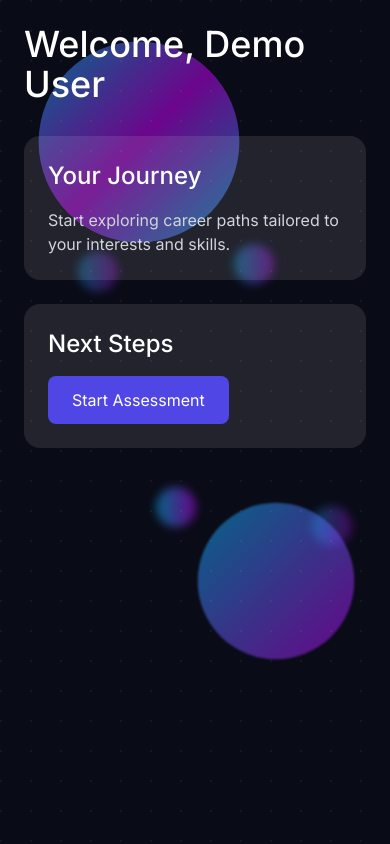
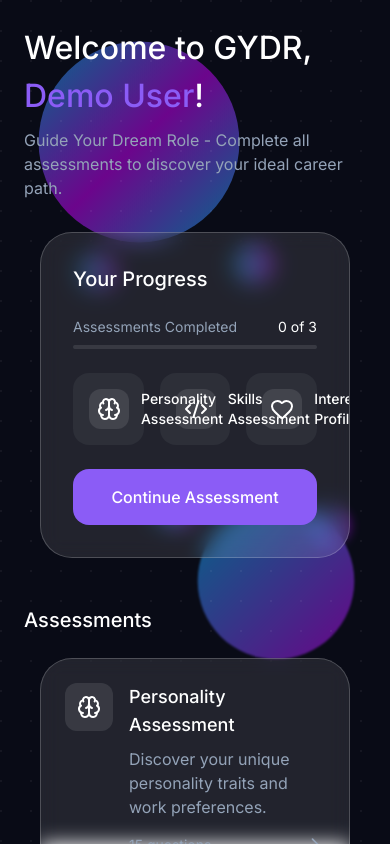
Before and after one commit to Aditya-Nagurkar/GYDR, a React (Vite) app: page / in a window 390 px wide. Both pictures are taken after a click on the button "Start". Shown: the top 844 px of the page. Built offline with nearby package versions, Linux system fonts and the light colour scheme.

Commit message:
Update: Responsive design improvements and background animations

```diff
--- a/src/pages/Dashboard.tsx
+++ b/src/pages/Dashboard.tsx
@@ -1,5 +1,12 @@
-import { useState } from 'react';
-import { UserProfile } from '../types';
+import { useNavigate } from 'react-router-dom';
+import { motion } from 'framer-motion';
+import GlassMorphicBox from '../components/GlassMorphicBox';
+import GradientButton from '../components/GradientButton';
+import { mockAssessments, mockCareerRecommendations } from '../data/mockData';
+import { UserProfile, CareerRecommendation } from '../types';
+import { Brain, Code2, Heart, ArrowRight } from 'lucide-react';
+import { calculateCareerMatches } from '../utils/careerMatching';
+import { useState, useEffect } from 'react';
 
 interface DashboardProps {
   userName: string;
@@ -7,35 +14,150 @@ interface DashboardProps {
   updateUserProfile: (data: Partial<UserProfile>) => void;
 }
 
-export default function Dashboard({
-  userName,
-  userProfile,
-  updateUserProfile
-}: DashboardProps) {
+export default function Dashboard({ userName, userProfile, updateUserProfile }: DashboardProps) {
+  const navigate = useNavigate();
+  const [careerMatches, setCareerMatches] = useState<CareerRecommendation[]>([]);
+
+  useEffect(() => {
+    // Calculate career matches when userProfile changes
+    const matches = calculateCareerMatches(userProfile, mockCareerRecommendations);
+    setCareerMatches(matches);
+  }, [userProfile]);
+
+  const getAssessmentIcon = (icon: string) => {
+    switch (icon) {
+      case 'brain':
+        return <Brain className="w-6 h-6" />;
+      case 'code-2':
+        return <Code2 className="w-6 h-6" />;
+      case 'heart':
+        return <Heart className="w-6 h-6" />;
+      default:
+        return null;
+    }
+  };
+
+  const isAssessmentCompleted = (assessmentId: string) => {
+    return userProfile.completedAssessments.includes(assessmentId);
+  };
+
+  const getNextIncompleteAssessment = () => {
+    return mockAssessments.find(assessment => !isAssessmentCompleted(assessment.id));
+  };
+
+  const allAssessmentsCompleted = userProfile.completedAssessments.length === userProfile.totalAssessments;
+
   return (
-    <div className="min-h-screen p-6">
+    <div className="min-h-screen p-6 font-['Inter']">
       <div className="max-w-4xl mx-auto">
-        <h1 className="text-4xl font-medium mb-8">
-          Welcome, {userName}
-        </h1>
+        <header className="mb-8">
+          <h1 className="text-[32px] font-medium mb-2">
+            Welcome to GYDR, {' '}
+            <span className="text-[#8B5CF6]">{userName}</span>!
+          </h1>
+          <p className="text-[#94A3B8]">
+            Guide Your Dream Role - Complete all assessments to discover your ideal career path.
+          </p>
+        </header>
 
-        <div className="space-y-6">
-          <div className="bg-white/10 rounded-2xl p-6">
-            <h2 className="text-2xl font-medium mb-4">Your Journey</h2>
-            <p className="text-gray-300">
-              Start exploring career paths tailored to your interests and skills.
-            </p>
+        <GlassMorphicBox className="p-8 mb-12">
+          <h2 className="text-xl font-medium mb-6">Your Progress</h2>
+          <div className="mb-6">
+            <div className="flex justify-between text-sm mb-2">
+              <span className="text-[#94A3B8]">Assessments Completed</span>
+              <span className="text-white">
+                {userProfile.completedAssessments.length} of {userProfile.totalAssessments}
+              </span>
+            </div>
+            <div className="h-1 bg-[rgba(255,255,255,0.1)] rounded-full overflow-hidden">
+              <motion.div
+                className="h-full bg-[#8B5CF6]"
+                initial={{ width: 0 }}
+                animate={{ width: `${(userProfile.completedAssessments.length / userProfile.totalAssessments) * 100}%` }}
+                transition={{ duration: 0.5 }}
+              />
+            </div>
           </div>
 
-          <div className="bg-white/10 rounded-2xl p-6">
-            <h2 className="text-2xl font-medium mb-4">Next Steps</h2>
-            <button
-              onClick={() => updateUserProfile({ hasStartedAssessment: true })}
-              className="bg-indigo-600 hover:bg-indigo-700 text-white px-6 py-3 rounded-lg transition-colors"
+          <div className="grid grid-cols-3 gap-4 mb-6">
+            {mockAssessments.map((assessment) => {
+              const completed = isAssessmentCompleted(assessment.id);
+              return (
+                <div
+                  key={assessment.id}
+                  className={`p-4 rounded-2xl ${
+                    completed
+                      ? 'bg-[rgba(139,92,246,0.1)] border border-[rgba(139,92,246,0.2)]'
+                      : 'bg-[rgba(255,255,255,0.05)]'
+                  }`}
+                >
+                  <div className="flex items-center gap-3">
+                    <div className={`p-2 rounded-xl ${
+                      completed ? 'bg-[#8B5CF6]' : 'bg-[rgba(255,255,255,0.1)]'
+                    }`}>
+                      {getAssessmentIcon(assessment.icon)}
+                    </div>
+                    <div>
+                      <h3 className="text-sm font-medium">{assessment.title}</h3>
+                      {completed && (
+                        <span className="text-xs text-[#8B5CF6]">Completed</span>
+                      )}
+                    </div>
+                  </div>
+                </div>
+              );
+            })}
+          </div>
+
+          <button
+            onClick={() => {
+              const nextAssessment = getNextIncompleteAssessment();
+              if (nextAssessment) {
+                navigate(`/assessment/${nextAssessment.id}`);
+              }
+            }}
+            className="w-full py-4 bg-[#8B5CF6] hover:bg-[#7C3AED] rounded-2xl font-medium transition-colors"
+          >
+            Continue Assessment
+          </button>
+        </GlassMorphicBox>
+
+        <h2 className="text-xl font-medium mb-6">Assessments</h2>
+        <div className="space-y-4">
+          {mockAssessments.map((assessment) => (
+            <GlassMorphicBox
+              key={assessment.id}
+              className="p-6 cursor-pointer"
+              onClick={() => navigate(`/assessment/${assessment.id}`)}
             >
-              Start Assessment
-            </button>
-          </div>
+              <div className="flex items-start gap-4">
+                <div className={`p-3 rounded-xl ${
+                  isAssessmentCompleted(assessment.id) ? 'bg-[#8B5CF6]' : 'bg-[rgba(255,255,255,0.1)]'
+                }`}>
+                  {getAssessmentIcon(assessment.icon)}
+                </div>
+                <div className="flex-1">
+                  <div className="flex justify-between items-start">
+                    <div>
+                      <h3 className="text-lg font-medium mb-2">{assessment.title}</h3>
+                      <p className="text-[#94A3B8] mb-4">{assessment.description}</p>
+                    </div>
+                    {isAssessmentCompleted(assessment.id) && (
+                      <span className="px-3 py-1 bg-[rgba(255,255,255,0.1)] rounded-full text-sm">
+                        Completed
+                      </span>
+                    )}
+                  </div>
+                  <div className="flex items-center justify-between text-[#94A3B8] text-sm">
+                    <span>{assessment.totalQuestions} questions</span>
+                    <svg className="w-5 h-5" fill="none" stroke="currentColor" viewBox="0 0 24 24">
+                      <path strokeLinecap="round" strokeLinejoin="round" strokeWidth={2} d="M9 5l7 7-7 7" />
+                    </svg>
+                  </div>
+                </div>
+              </div>
+            </GlassMorphicBox>
+          ))}
         </div>
       </div>
     </div>
--- a/src/pages/Landing.tsx
+++ /dev/null
@@ -1,27 +0,0 @@
-import { useNavigate } from 'react-router-dom';
-import GlassMorphicBox from '../components/GlassMorphicBox';
-
-export default function Landing() {
-  const navigate = useNavigate();
-
-  return (
-    <div className="min-h-screen flex items-center justify-center p-4 md:p-6">
-      <GlassMorphicBox>
-        <div className="text-center">
-          <h1 className="text-3xl md:text-[48px] font-normal mb-4">
-            Welcome to GYDR
-          </h1>
-          <p className="text-[#8B9FBF] text-base md:text-lg max-w-[80%] mx-auto mb-8">
-            Guide Your Dream Role - Your AI-powered career compass
-          </p>
-          <button
-            onClick={() => navigate('/welcome')}
-            className="w-full py-3 px-6 bg-transparent border border-white/20 rounded-full text-white hover:bg-white/5 transition-colors"
-          >
-            Get Started
-          </button>
-        </div>
-      </GlassMorphicBox>
-    </div>
-  );
-}
--- a/src/pages/Welcome.tsx
+++ b/src/pages/Welcome.tsx
@@ -1,3 +1,4 @@
+import { useState } from 'react';
 import { motion } from 'framer-motion';
 import GlassMorphicBox from '../components/GlassMorphicBox';
 
@@ -6,6 +7,18 @@ interface WelcomeProps {
 }
 
 export default function Welcome({ onSetUserName }: WelcomeProps) {
+  const [name, setName] = useState('');
+  const [error, setError] = useState('');
+
+  const handleSubmit = (e: React.FormEvent) => {
+    e.preventDefault();
+    if (name.trim().length < 2) {
+      setError('Please enter a valid name (minimum 2 characters)');
+      return;
+    }
+    onSetUserName(name.trim());
+  };
+
   return (
     <div className="min-h-screen flex items-center justify-center p-4 md:p-6">
       <motion.div
--- a/src/types.ts
+++ /dev/null
@@ -1,22 +0,0 @@
-export interface UserProfile {
-  name: string;
-  completedAssessments: string[];
-  totalAssessments: number;
-  hasStartedAssessment: boolean;
-  interests: string[];
-  skills: string[];
-  personalityTraits: string[];
-}
-
-export interface CareerRecommendation {
-  id: string;
-  title: string;
-  description: string;
-  matchPercentage: number;
-  requiredSkills: string[];
-  salary: {
-    min: number;
-    max: number;
-  };
-  growthPotential: number;
-}
```
